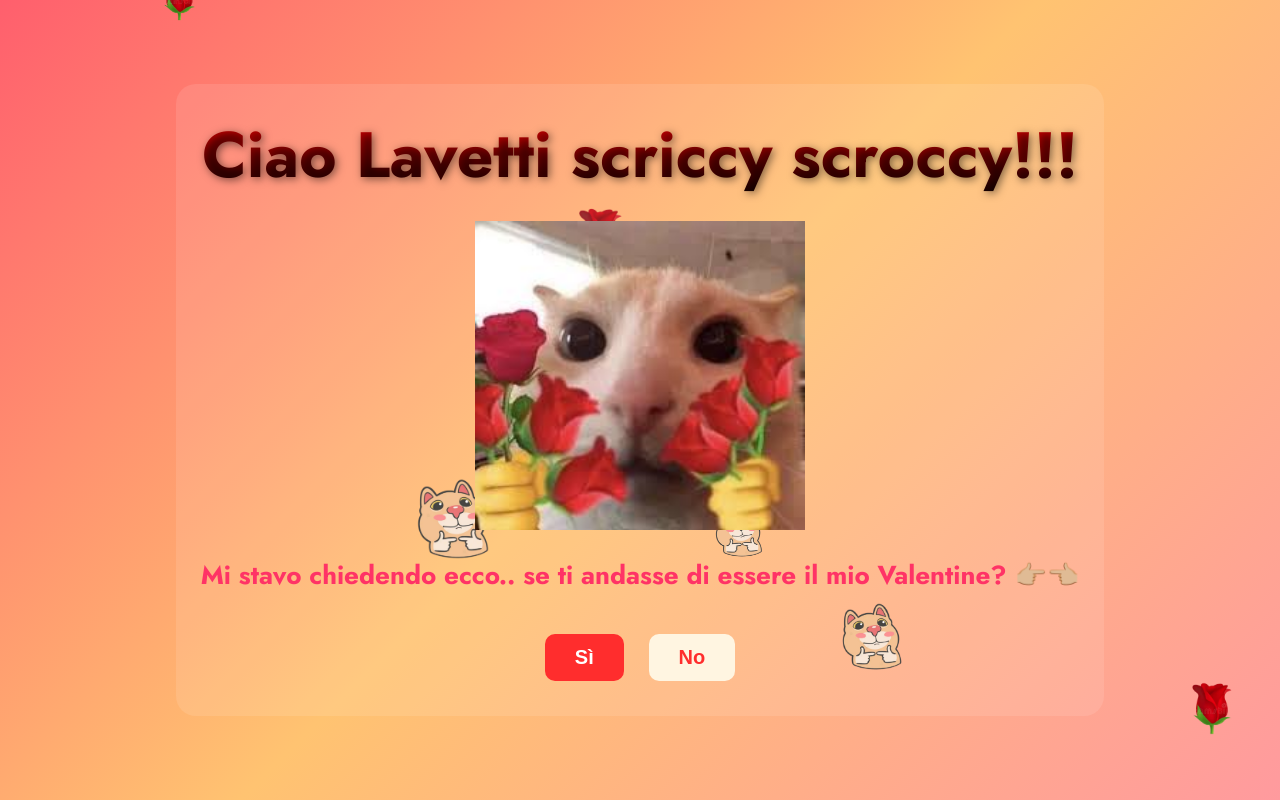
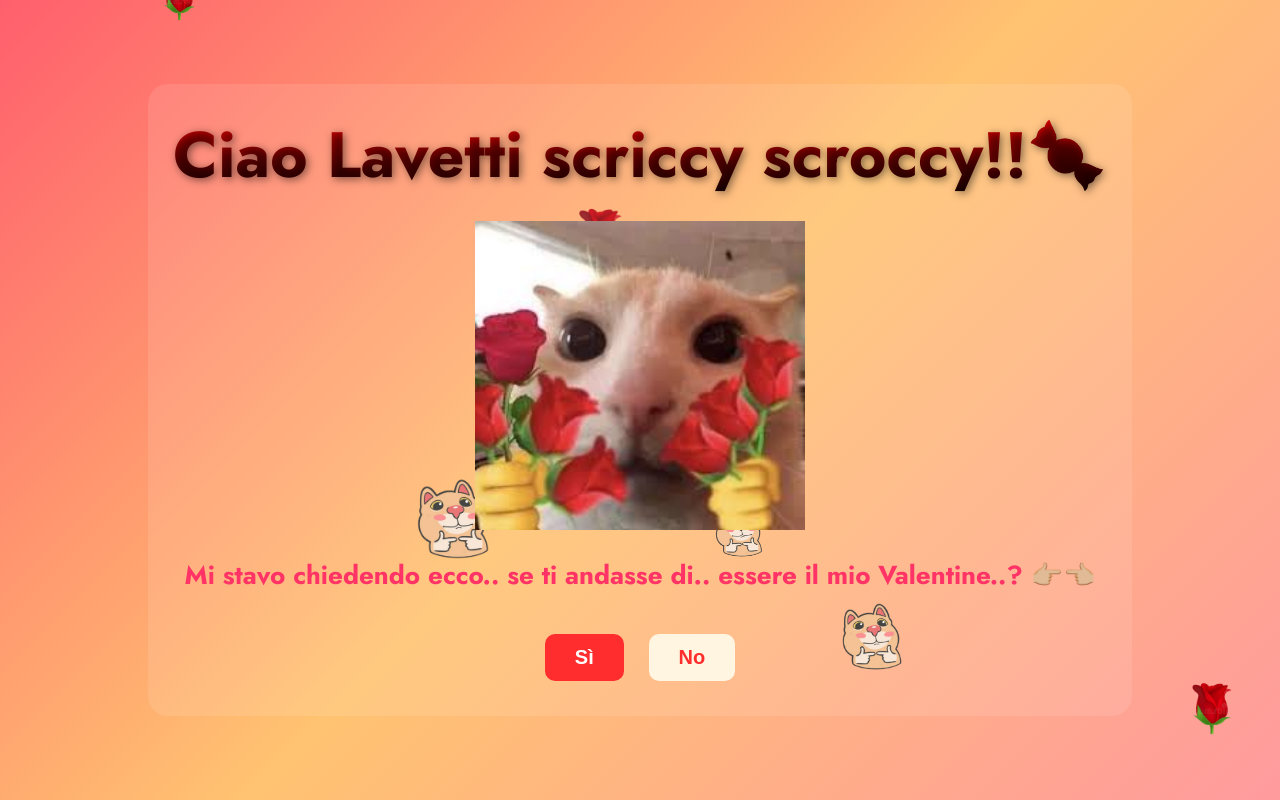
Before and after one commit to domenicolione97-collab/sanvalentino2, a plain HTML site: page index.html in a window 1280 px wide. Shown: the top 800 px of the page. Drawn offline with Linux system fonts and the light colour scheme.

Commit message:
Update index.html

```diff
--- a/index.html
+++ b/index.html
@@ -2,7 +2,7 @@
 <html lang="it">
 <head>
 <meta charset="UTF-8">
-<title>Ciao Lavetti scriccy scroccy!!! ❤️</title>
+<title>Ciao Lavetti scriccy scroccy..🍬 </title>
 
 <!-- Font Jost -->
 <link href="https://fonts.googleapis.com/css2?family=Jost:wght@400;700&display=swap" rel="stylesheet">
@@ -116,9 +116,9 @@ button{
 
 <body>
 <div class="box">
-    <div class="titolo">Ciao Lavetti scriccy scroccy!!!</div>
+    <div class="titolo">Ciao Lavetti scriccy scroccy!!🍬</div>
     <img src="foto/gattinoRosa.jpg" alt="Gattino con rosa" class="gattino">
-    <div class="testo">Mi stavo chiedendo ecco.. se ti andasse di essere il mio Valentine? 👉🏼👈🏼</div>
+    <div class="testo">Mi stavo chiedendo ecco.. se ti andasse di.. essere il mio Valentine..? 👉🏼👈🏼</div>
     <button id="siBtn">Sì</button>
     <button id="noBtn">No</button>
 </div>
```
